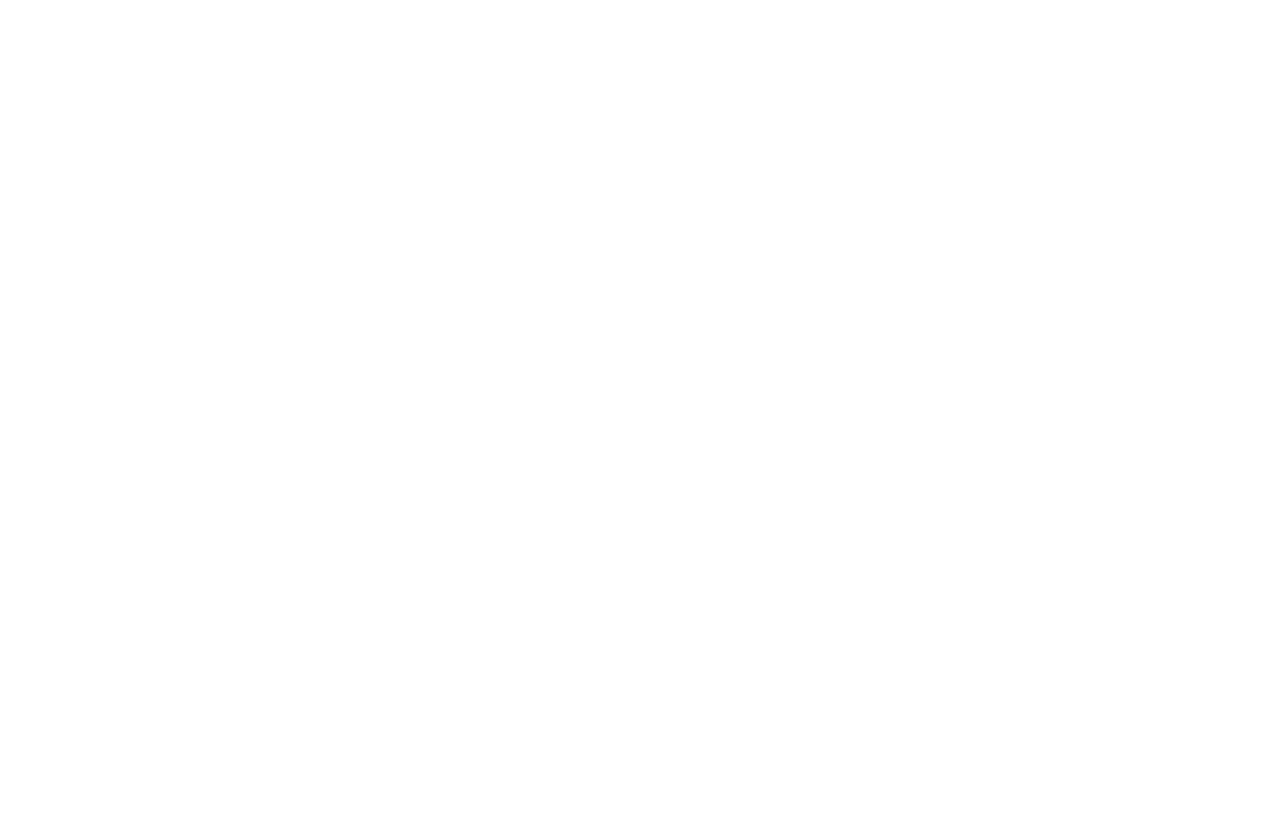
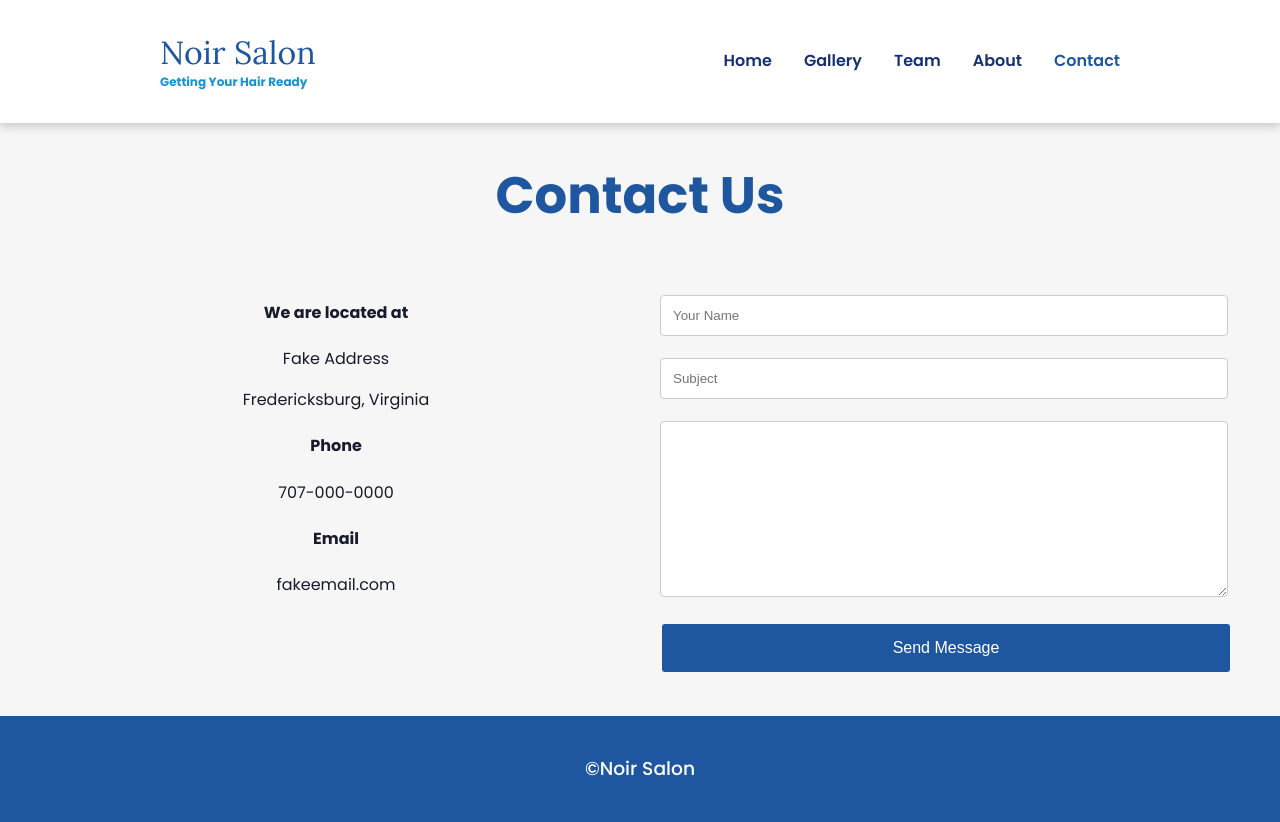
Before and after one commit to KJ-Labs/Hair_Salon, a plain HTML site: page contact.html in a window 1280 px wide. Before the commit the page ends 800 px from the top, so only its background shows below. Drawn offline with Linux system fonts and the light colour scheme.

Commit message:
Contact us Page

```diff
--- a/contact.html
+++ b/contact.html
@@ -0,0 +1,60 @@
+<!DOCTYPE html>
+<html lang="en">
+
+<head>
+    <meta charset="UTF-8">
+    <meta http-equiv="X-UA-Compatible" content="IE=edge">
+    <meta name="viewport" content="width=device-width, initial-scale=1.0">
+    <title>Document</title>
+    <link rel="stylesheet" href="css/styles.css">
+</head>
+
+<body>
+    <header class="header">
+        <div class="container container-nav">
+            <div class="site-title">
+                <h1>Noir Salon</h1>
+                <p class="subtitle">Getting your hair ready</p>
+            </div>
+            <nav>
+                <ul>
+                    <li><a href="index.html">Home</a></li>
+                    <li><a href="gallery.html">Gallery</a></li>
+                    <li><a href="team.html">Team</a></li>
+                    <li><a href="about.html">About</a></li>
+                    <li><a href="contact.html" class="current-page">Contact</a></li>
+                </ul>
+
+            </nav>
+        </div>
+    </header>
+    <main class="contact">
+        <h1>Contact Us</h1>
+        <div class="flex-container">
+            <div class="flex-item-left">
+                <h4>We are located at</h4>
+                <p>Fake Address</p>
+                <p>Fredericksburg, Virginia</p>
+                <h4>Phone</h4>
+                <p>707-000-0000</p>
+                <h4>Email</h4>
+                <p>fakeemail.com</p>
+            </div>
+            <div class="flex-item-right">
+                <form action="">
+                    <input type="text" id="fname" placeholder="Your Name">
+                    <input type="text" name="subject" id="subject" placeholder="Subject">
+                    <textarea name="" id="textarea" cols="30" rows="10"></textarea>
+                    <button type="button">Send Message</button>
+                </form>
+            </div>
+        </div>
+    </main>
+    <footer class="footer">
+        <h3><span id="demo">&copy;</span><a href="#">Noir Salon</a></h3>
+    </footer>
+
+    <script src="js/index.js"></script>
+</body>
+
+</html>
```
Also changed, not shown: gallery.html (+44 -0 lines), index.html (+9 -6 lines).
